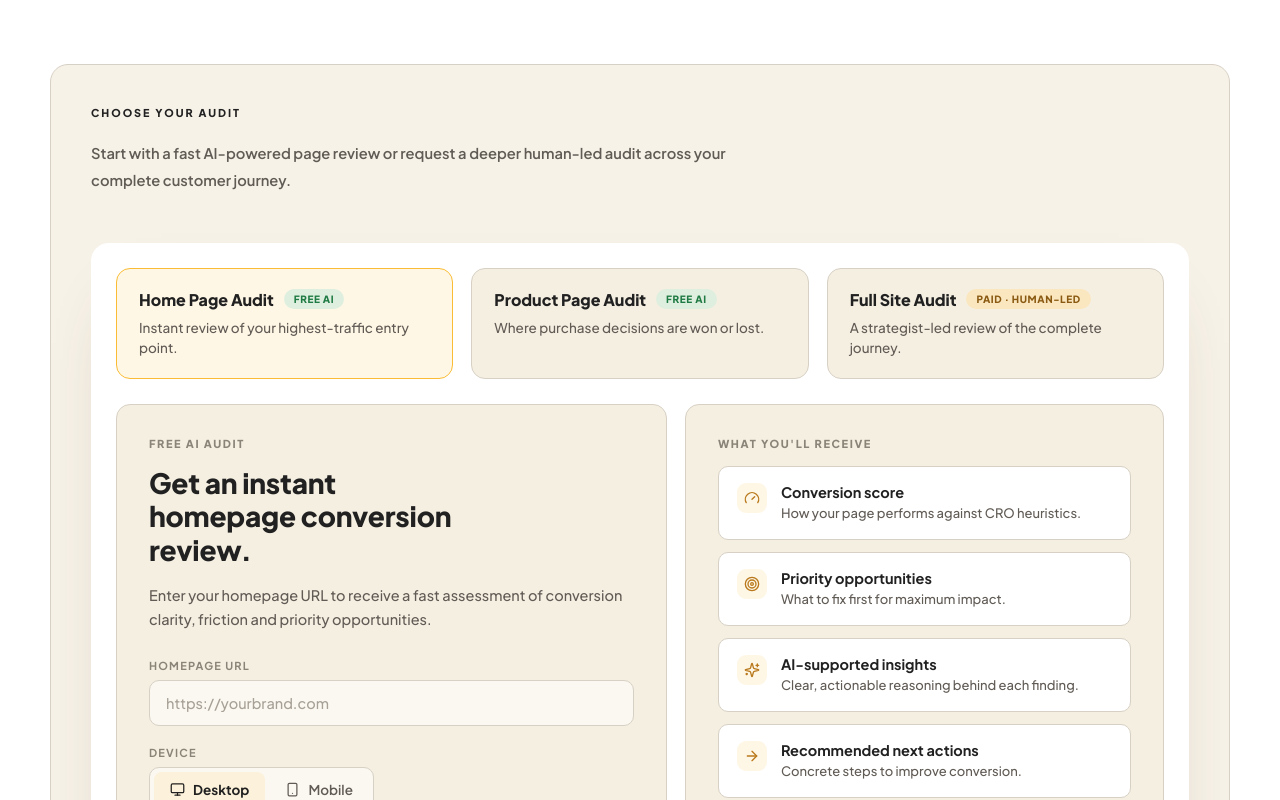
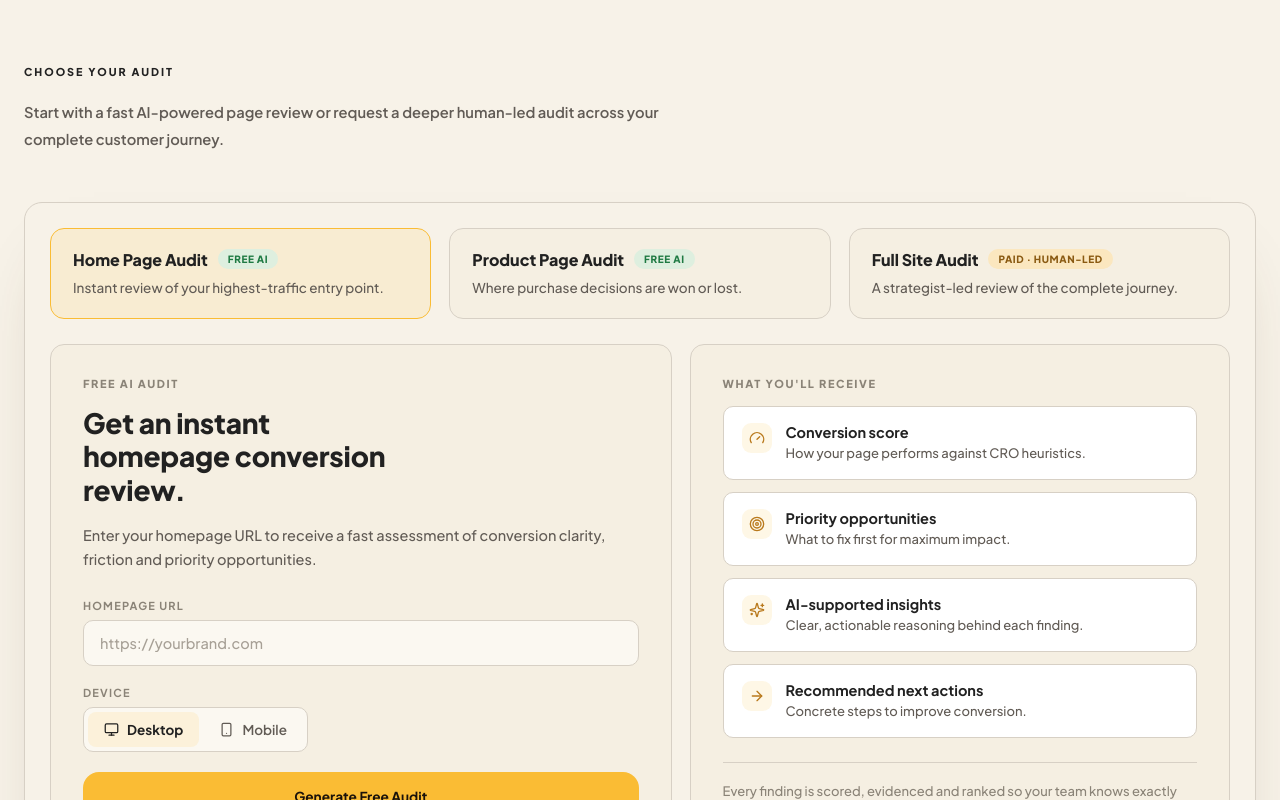
Before and after one commit to yogeshyadavdigitxlpty-spec/cro-audit, a React (Vite) app: page / in a window 1280 px wide. Shown: the top 800 px of the page. Built offline with nearby package versions, Linux system fonts and the light colour scheme; no server answers; the HTML template or start-up script is replaced by a standard one.

Commit message:
css changes

```diff
--- a/src/components/AuditSection.jsx
+++ b/src/components/AuditSection.jsx
@@ -7,7 +7,7 @@ export default function AuditSection() {
   const [activeId, setActiveId] = useState(AUDIT_TYPES.home);
 
   return (
-    <section className="audit-section" aria-label="Website Conversion Audit">
+    <div className="audit-section" aria-label="Website Conversion Audit">
       <div className="audit-section__header">
         <p className="audit-section__eyebrow">Choose Your Audit</p>
         <p className="audit-section__intro">
@@ -20,6 +20,6 @@ export default function AuditSection() {
         <AuditSelector activeId={activeId} onSelect={setActiveId} />
         <AuditPanel activeId={activeId} />
       </div>
-    </section>
+    </div>
   );
 }
--- a/src/index.css
+++ b/src/index.css
@@ -4,8 +4,9 @@
 :root {
   /* Surfaces */
   --bg: #ffffff;
+  --off-white:#F7F2E8;
   --section-bg: #f7f2e8;
-  --surface: #ffffff;
+  --surface: #FFFFFF01;
   --surface-alt: #f5efe2;
   --item-bg: #ffffff;
   --input-bg: #fbf8f1;
@@ -104,7 +105,7 @@ a {
 /* ---------------------------------------------------------------------- */
 .page {
   min-height: 100vh;
-  background: var(--bg);
+  background: var(--off-white);
   padding: 64px 24px 96px;
 }
 
@@ -113,18 +114,19 @@ a {
 /* ---------------------------------------------------------------------- */
 .audit-section {
   width: 100%;
-  max-width: var(--container-width);
-  margin: 0 auto;
-  background: var(--section-bg);
-  border: 1px solid var(--border);
-  border-radius: var(--radius-lg);
-  padding: 40px;
 }
 
 .audit-section__header {
   margin-bottom: 48px;
 }
-
+.audit-card{
+  border: 1px solid var(--border);
+  border-radius: var(--radius-lg);
+  background: var(--surface);
+  border-radius: var(--radius-lg);
+  box-shadow: var(--shadow-soft);
+  padding: 25px;
+}
 .audit-section__eyebrow {
   font-family: var(--font-display);
   font-weight: 900;
@@ -149,12 +151,7 @@ a {
 /* ---------------------------------------------------------------------- */
 /* Outer white card that wraps the selector + panel                      */
 /* ---------------------------------------------------------------------- */
-.audit-card {
-  background: var(--surface);
-  border-radius: var(--radius-lg);
-  box-shadow: var(--shadow-soft);
-  padding: 25px;
-}
+
 
 /* ---------------------------------------------------------------------- */
 /* Audit selector (top 3 options)                                        */
```
